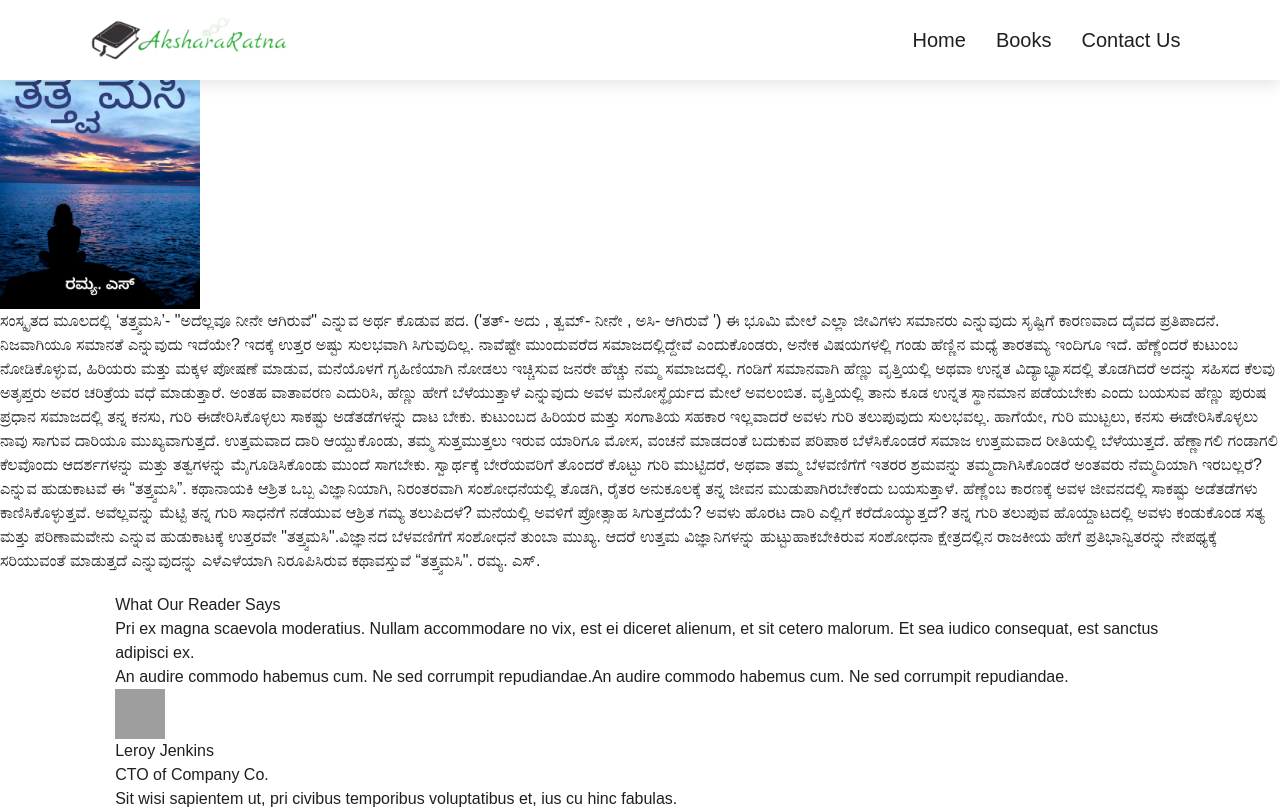
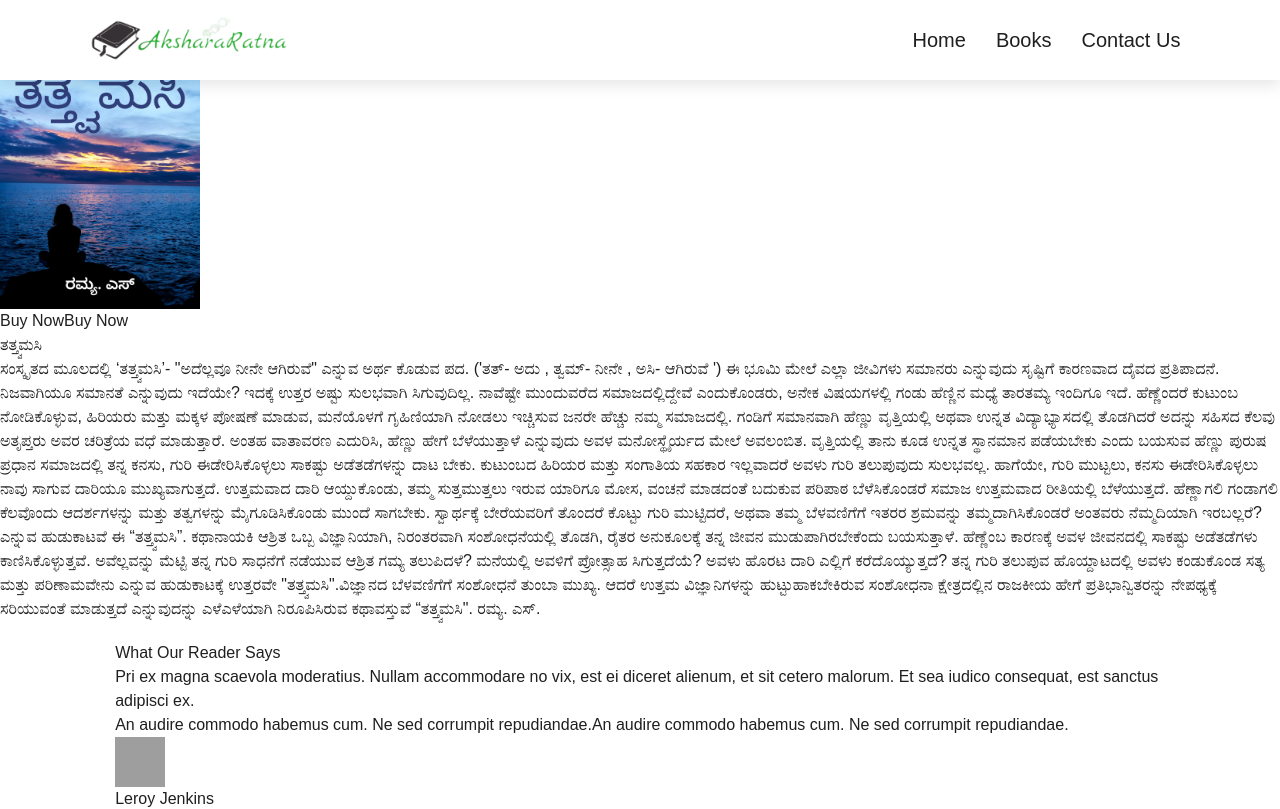
Before and after one commit to Sagarshivalingappaathani/AksharaRatna-Next.js, a Next.js app: page /Books/Book3 in a window 1280 px wide. Shown: the top 809 px of the page. Built offline with nearby package versions, Linux system fonts and the light colour scheme; grey boxes are pictures that could not be loaded.

Commit message:
added the files

```diff
--- a/app/Books/Book1/page.js
+++ b/app/Books/Book1/page.js
@@ -2,6 +2,8 @@
 import React from 'react';
 import Image from 'next/image';
 import Navbar from '../../../components/Navbar';
+import Button from '../../../components/Button'
+
 
 const Page= () => {
   return (
@@ -16,6 +18,7 @@ const Page= () => {
               width={200}
               height={170}
           />
+          <Button/>
         </div>
         <div className="lg:w-4/5 md:w-1/2 p-3">
           <h2 className="text-4xl font-bold text-orange-600 mb-5 ">ಪ್ರತ್ಯುತ್ಕ್ರಮ</h2>
--- a/app/Books/Book2/page.js
+++ b/app/Books/Book2/page.js
@@ -2,6 +2,7 @@
 import React from 'react';
 import Image from 'next/image';
 import Navbar from '../../../components/Navbar';
+import  Button  from '../../../components/Button';
 
 const Page= () => {
   return (
@@ -16,9 +17,10 @@ const Page= () => {
               width={200}
               height={112}
           />
+          <Button/>
         </div>
         <div className="lg:w-4/5 md:w-1/2 p-3">
-          <h2 className="text-4xl font-bold text-orange-600 mb-4">ನೇರಳೆ  ಅಂಚು  ಗಿಳಿಹಸಿರು  ಸೀರೆ!!</h2>
+          <h2 className="text-4xl font-bold text-green-600 mb-4">ನೇರಳೆ  ಅಂಚು  ಗಿಳಿಹಸಿರು  ಸೀರೆ!!</h2>
           <p className="text-gray-700 ">
             "ನೇರಳೆ  ಅಂಚು  ಗಿಳಿಹಸಿರು  ಸೀರೆ!!" ಮುನ್ನುಡಿ:
 
--- a/app/Books/Book3/page.js
+++ b/app/Books/Book3/page.js
@@ -2,6 +2,7 @@
 import React from 'react';
 import Image from 'next/image';
 import Navbar from '../../../components/Navbar';
+import Button  from '../../../components/Button';
 
 const Page= () => {
   return (
@@ -16,9 +17,10 @@ const Page= () => {
               width={200}
               height={112}
           />
+          <Button/>
         </div>
         <div className="lg:w-4/5 md:w-1/2 p-3">
-          <h2 className="text-3xl font-bold mb-4"></h2>
+        <h2 className="text-4xl font-bold text-green-600">ತತ್ತ್ವಮಸಿ</h2>
           <p className="text-gray-700 ">
               ಸಂಸ್ಕೃತದ ಮೂಲದಲ್ಲಿ ‘ತತ್ತ್ವಮಸಿ’- "ಅದೆಲ್ಲವೂ ನೀನೇ ಆಗಿರುವೆ" ಎನ್ನುವ ಅರ್ಥ ಕೊಡುವ ಪದ. ('ತತ್- ಅದು , ತ್ವಮ್- ನೀನೇ , ಅಸಿ- ಆಗಿರುವೆ ')
               ಈ ಭೂಮಿ ಮೇಲೆ ಎಲ್ಲಾ ಜೀವಿಗಳು ಸಮಾನರು ಎನ್ನುವುದು ಸೃಷ್ಟಿಗೆ ಕಾರಣವಾದ ದೈವದ ಪ್ರತಿಪಾದನೆ. ನಿಜವಾಗಿಯೂ ಸಮಾನತೆ ಎನ್ನುವುದು ಇದೆಯೇ? ಇದಕ್ಕೆ ಉತ್ತರ ಅಷ್ಟು ಸುಲಭವಾಗಿ ಸಿಗುವುದಿಲ್ಲ. ನಾವೆಷ್ಟೇ ಮುಂದುವರೆದ ಸಮಾಜದಲ್ಲಿದ್ದೇವೆ ಎಂದುಕೊಂಡರು, ಅನೇಕ ವಿಷಯಗಳಲ್ಲಿ ಗಂಡು ಹೆಣ್ಣಿನ ಮಧ್ಯೆ ತಾರತಮ್ಯ ಇಂದಿಗೂ ಇದೆ.
--- /dev/null
+++ b/components/Button.jsx
@@ -0,0 +1,31 @@
+import React from 'react';
+import Image from 'next/image';
+
+
+const Button = () => {
+  return (
+    <>
+        <div className='ml-12 mt-4'>
+            <button
+              className="overflow-hidden relative w-32 p-2 h-12 bg-orange-600 text-white border-none rounded-md text-xl font-bold cursor-pointer relative z-10 group"
+            >
+              Buy Now
+              <span
+                className="absolute w-36 h-32 -top-8 -left-2 bg-sky-200 rotate-12 transform scale-x-0 group-hover:scale-x-100 transition-transform group-hover:duration-500 duration-1000 origin-right"
+              ></span>
+              <span
+                className="absolute w-36 h-32 -top-8 -left-2 bg-sky-400 rotate-12 transform scale-x-0 group-hover:scale-x-100 transition-transform group-hover:duration-700 duration-700 origin-right"
+              ></span>
+              <span
+                className="absolute w-36 h-32 -top-8 -left-2 bg-sky-600 rotate-12 transform scale-x-0 group-hover:scale-x-100 transition-transform group-hover:duration-1000 duration-500 origin-right"
+              ></span>
+              <span
+                className="group-hover:opacity-100 group-hover:duration-1000 duration-100 opacity-0 absolute top-2.5 left-6 z-10"
+                >Buy Now</span>
+            </button>
+          </div>
+    </>
+  );
+};
+
+export default Button;
--- a/components/Navbar.jsx
+++ b/components/Navbar.jsx
@@ -12,7 +12,6 @@ const Navbar = () => {
 
   return (
     <header className="header">
-
           <a href="/">
             <Image
               src="/logo.png"
```
